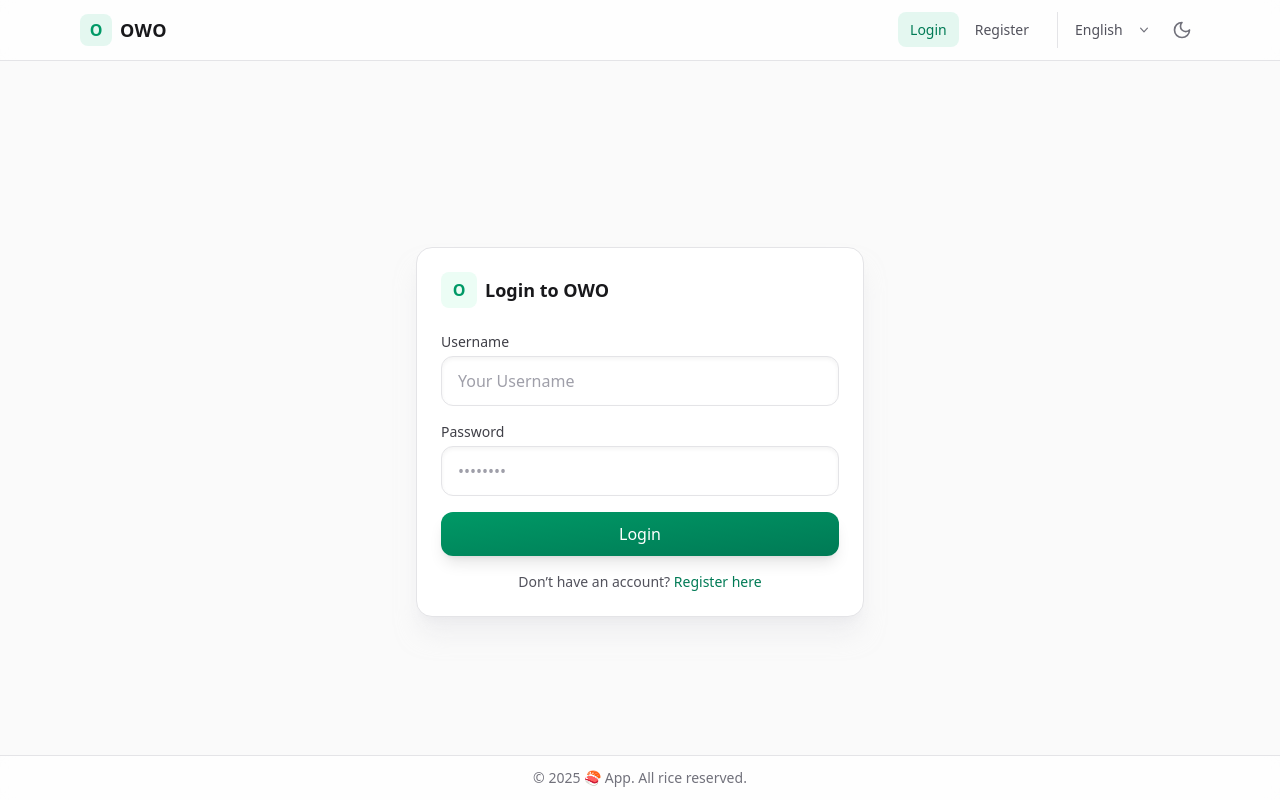
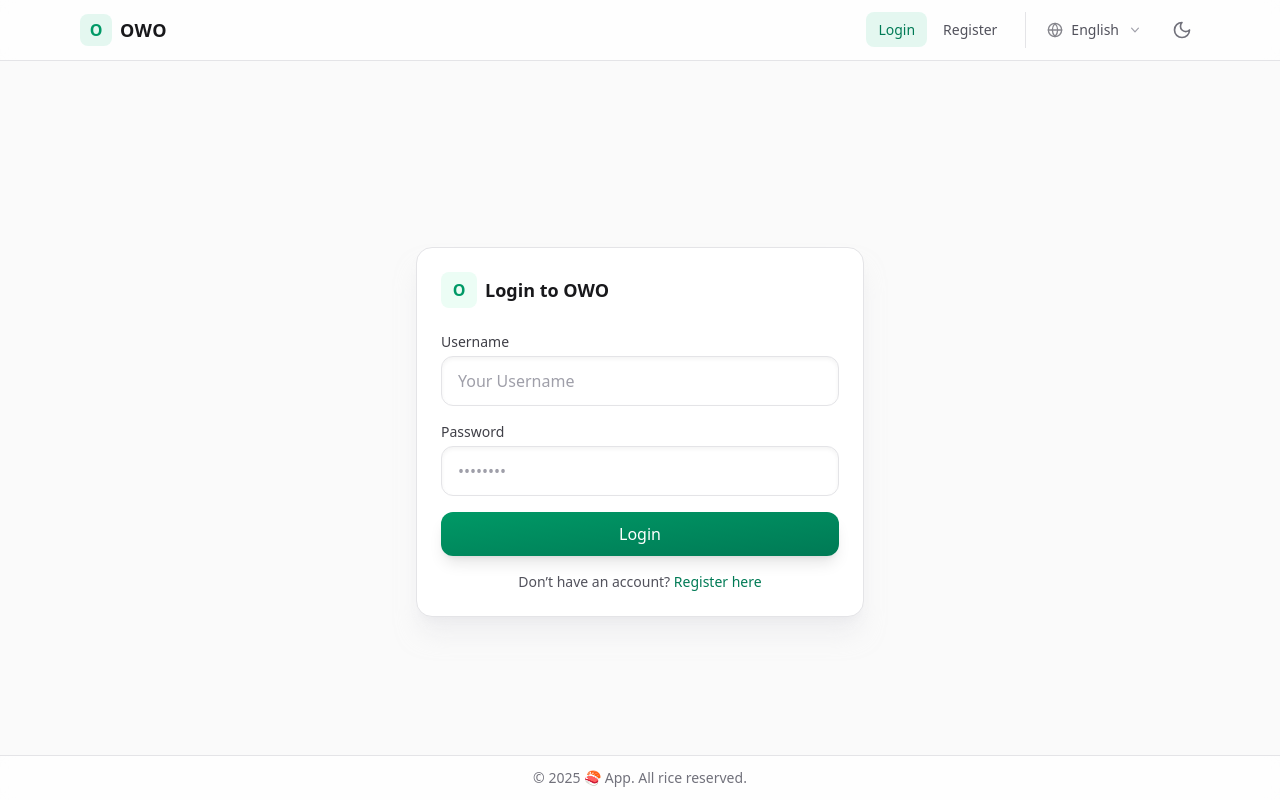
Before and after one commit to Nhade/japanese-output-frontend-tailwind, a Vue app in the folder apps/frontend/: page /login in a window 1280 px wide. Built offline with nearby package versions, Linux system fonts and the light colour scheme.

Commit message:
feat: add custom selectors

```diff
--- /dev/null
+++ b/apps/frontend/src/components/BaseSelect.vue
@@ -0,0 +1,130 @@
+<script setup lang="ts">
+import { ref, computed, onMounted, onUnmounted } from 'vue';
+
+interface Option {
+    value: string | number;
+    label: string;
+}
+
+const props = withDefaults(defineProps<{
+    modelValue: string | number;
+    options: (Option | string)[];
+    placeholder?: string;
+    bordered?: boolean;
+}>(), {
+    bordered: true
+});
+
+const emit = defineEmits<{
+    (e: 'update:modelValue', value: string | number): void;
+}>();
+
+const isOpen = ref(false);
+const containerRef = ref<HTMLElement | null>(null);
+
+const formattedOptions = computed<Option[]>(() => {
+    return props.options.map((opt) => {
+        if (typeof opt === 'string') {
+            return { value: opt, label: opt };
+        }
+        return opt;
+    });
+});
+
+const selectedOption = computed(() => {
+    return formattedOptions.value.find((opt) => opt.value === props.modelValue);
+});
+
+const toggle = () => {
+    isOpen.value = !isOpen.value;
+};
+
+const select = (option: Option) => {
+    emit('update:modelValue', option.value);
+    isOpen.value = false;
+};
+
+const closeOnClickOutside = (event: MouseEvent) => {
+    if (containerRef.value && !containerRef.value.contains(event.target as Node)) {
+        isOpen.value = false;
+    }
+};
+
+onMounted(() => {
+    document.addEventListener('click', closeOnClickOutside);
+});
+
+onUnmounted(() => {
+    document.removeEventListener('click', closeOnClickOutside);
+});
+</script>
+
+<template>
+    <div class="relative inline-block w-full" ref="containerRef">
+        <!-- Trigger Button -->
+        <button type="button" @click="toggle"
+            class="flex w-full items-center justify-between rounded-lg px-3 py-1.5 text-sm font-medium text-zinc-600 transition-colors focus:outline-none focus:ring-1 focus:ring-emerald-500 dark:text-zinc-200"
+            :class="[
+                bordered
+                    ? 'bg-white dark:bg-zinc-900/50 border border-zinc-200 dark:border-white/10 hover:border-zinc-300 dark:hover:border-white/20'
+                    : 'bg-transparent border border-transparent hover:border-zinc-200 dark:hover:border-white/10 hover:text-zinc-900 dark:hover:text-white',
+                { 'ring-1 ring-emerald-500 border-emerald-500 dark:border-emerald-500': isOpen }
+            ]">
+            <div class="flex items-center gap-2 truncate">
+                <slot name="prefix"></slot>
+                <span class="truncate">{{ selectedOption ? selectedOption.label : placeholder || 'Select' }}</span>
+            </div>
+            <svg class="ml-2 h-4 w-4 text-zinc-400 transition-transform duration-200" :class="{ 'rotate-180': isOpen }"
+                xmlns="http://www.w3.org/2000/svg" viewBox="0 0 20 20" fill="currentColor">
+                <path fill-rule="evenodd"
+                    d="M5.23 7.21a.75.75 0 011.06.02L10 11.168l3.71-3.938a.75.75 0 111.08 1.04l-4.25 4.5a.75.75 0 01-1.08 0l-4.25-4.5a.75.75 0 01.02-1.06z"
+                    clip-rule="evenodd" />
+            </svg>
+        </button>
+
+        <!-- Dropdown Menu -->
+        <transition enter-active-class="transition duration-100 ease-out"
+            enter-from-class="transform scale-95 opacity-0" enter-to-class="transform scale-100 opacity-100"
+            leave-active-class="transition duration-75 ease-in" leave-from-class="transform scale-100 opacity-100"
+            leave-to-class="transform scale-95 opacity-0">
+            <div v-if="isOpen"
+                class="absolute right-0 z-50 mt-1 max-h-60 w-full min-w-max overflow-auto rounded-lg bg-white py-1 shadow-lg ring-1 ring-zinc-200 ring-opacity-100 focus:outline-none dark:bg-zinc-800 dark:ring-white/10 custom-scrollbar">
+                <ul class="py-1">
+                    <li v-for="option in formattedOptions" :key="option.value" @click="select(option)"
+                        class="relative cursor-pointer select-none px-4 py-2 text-sm text-zinc-700 hover:bg-zinc-100 dark:text-zinc-200 dark:hover:bg-zinc-700/50"
+                        :class="{ 'text-emerald-600 dark:text-emerald-400 font-medium bg-emerald-50/50 dark:bg-emerald-500/10': modelValue === option.value }">
+                        <span class="block truncate whitespace-nowrap">{{ option.label }}</span>
+                    </li>
+                </ul>
+            </div>
+        </transition>
+    </div>
+</template>
+
+<style scoped>
+.custom-scrollbar::-webkit-scrollbar {
+    width: 6px;
+}
+
+.custom-scrollbar::-webkit-scrollbar-track {
+    background: transparent;
+}
+
+.custom-scrollbar::-webkit-scrollbar-thumb {
+    background-color: rgba(161, 161, 170, 0.3);
+    /* zinc-400 with opacity */
+    border-radius: 3px;
+}
+
+.dark .custom-scrollbar::-webkit-scrollbar-thumb {
+    background-color: rgba(255, 255, 255, 0.2);
+}
+
+.custom-scrollbar::-webkit-scrollbar-thumb:hover {
+    background-color: rgba(161, 161, 170, 0.5);
+}
+
+.dark .custom-scrollbar::-webkit-scrollbar-thumb:hover {
+    background-color: rgba(255, 255, 255, 0.3);
+}
+</style>
--- a/apps/frontend/src/components/LanguageSelector.vue
+++ b/apps/frontend/src/components/LanguageSelector.vue
@@ -1,28 +1,33 @@
 <script setup lang="ts">
 import { useI18n } from 'vue-i18n'
 import { watch } from 'vue'
+import BaseSelect from './BaseSelect.vue'
 
 const { locale } = useI18n()
 
 watch(locale, (newLocale) => {
   localStorage.setItem('user-locale', newLocale as string)
 })
+
+const languageOptions = [
+  { value: 'en', label: 'English' },
+  { value: 'zh-tw', label: '繁體中文' },
+  { value: 'ja', label: '日本語' }
+]
 </script>
 
 <template>
   <div class="relative flex items-center">
-    <select
-      v-model="locale"
-      class="appearance-none bg-transparent py-1 pl-2 pr-6 text-sm font-medium text-zinc-600 dark:text-zinc-200 outline-none cursor-pointer hover:text-zinc-900 dark:hover:text-white transition-colors border border-transparent hover:border-zinc-200 dark:hover:border-white/10 rounded-md focus:border-emerald-500 focus:ring-1 focus:ring-emerald-500"
-    >
-      <option value="en">English</option>
-      <option value="zh-tw">繁體中文</option>
-      <option value="ja">日本語</option>
-    </select>
-    <div class="pointer-events-none absolute right-1 flex items-center text-zinc-500 dark:text-zinc-400">
-      <svg xmlns="http://www.w3.org/2000/svg" viewBox="0 0 20 20" fill="currentColor" class="w-4 h-4">
-        <path fill-rule="evenodd" d="M5.23 7.21a.75.75 0 011.06.02L10 11.168l3.71-3.938a.75.75 0 111.08 1.04l-4.25 4.5a.75.75 0 01-1.08 0l-4.25-4.5a.75.75 0 01.02-1.06z" clip-rule="evenodd" />
-      </svg>
-    </div>
+    <BaseSelect v-model="locale" :options="languageOptions" :bordered="false" class="w-28">
+      <template #prefix>
+        <svg xmlns="http://www.w3.org/2000/svg" width="24" height="24" viewBox="0 0 24 24" fill="none"
+          stroke="currentColor" stroke-width="2" stroke-linecap="round" stroke-linejoin="round"
+          class="size-4 opacity-70">
+          <circle cx="12" cy="12" r="10" />
+          <line x1="2" x2="22" y1="12" y2="12" />
+          <path d="M12 2a15.3 15.3 0 0 1 4 10 15.3 15.3 0 0 1-4 10 15.3 15.3 0 0 1-4-10 15.3 15.3 0 0 1 4-10z" />
+        </svg>
+      </template>
+    </BaseSelect>
   </div>
 </template>
--- a/apps/frontend/src/views/NewsListView.vue
+++ b/apps/frontend/src/views/NewsListView.vue
@@ -7,12 +7,9 @@
         <!-- Filter Controls -->
         <div class="flex gap-2">
           <input type="date" v-model="filterDate" @change="fetchArticles"
-            class="bg-white border-zinc-200 text-zinc-900 dark:bg-zinc-900 dark:border-zinc-700 dark:text-zinc-200 border rounded px-3 py-1 text-sm focus:outline-none focus:border-emerald-500 transition-colors" />
-          <select v-model="filterCategory" @change="fetchArticles"
-            class="bg-white border-zinc-200 text-zinc-900 dark:bg-zinc-900 dark:border-zinc-700 dark:text-zinc-200 border rounded px-3 py-1 text-sm focus:outline-none focus:border-emerald-500 transition-colors">
-            <option value="">{{ $t('news.filter_all_categories') }}</option>
-            <option v-for="cat in categories" :key="cat" :value="cat">{{ cat }}</option>
-          </select>
+            class="bg-white border-zinc-200 text-zinc-900 dark:bg-zinc-900/50 dark:border-white/10 dark:text-zinc-200 border rounded-lg px-3 py-1.5 text-sm focus:outline-none focus:border-emerald-500 focus:ring-1 focus:ring-emerald-500 transition-colors shadow-sm" />
+          <BaseSelect v-model="filterCategory" :options="categoryOptions" @update:model-value="fetchArticles"
+            class="w-40" placeholder="All Categories" />
         </div>
       </div>
 
@@ -39,6 +36,7 @@
 </template>
 <script setup>
 import { ref, onMounted } from 'vue';
+import BaseSelect from '../components/BaseSelect.vue';
 
 const articles = ref([]);
 const loading = ref(true);
@@ -47,6 +45,11 @@ const filterCategory = ref('');
 
 // Common categories found in the database
 const categories = ['国際', '社会', '気象・災害', '科学・文化', '政治', '経済', '暮らし'];
+
+const categoryOptions = [
+  { value: '', label: 'All Categories' },
+  ...categories.map(c => ({ value: c, label: c }))
+];
 
 const formatDate = (ts) => {
   if (!ts) return '';
```
